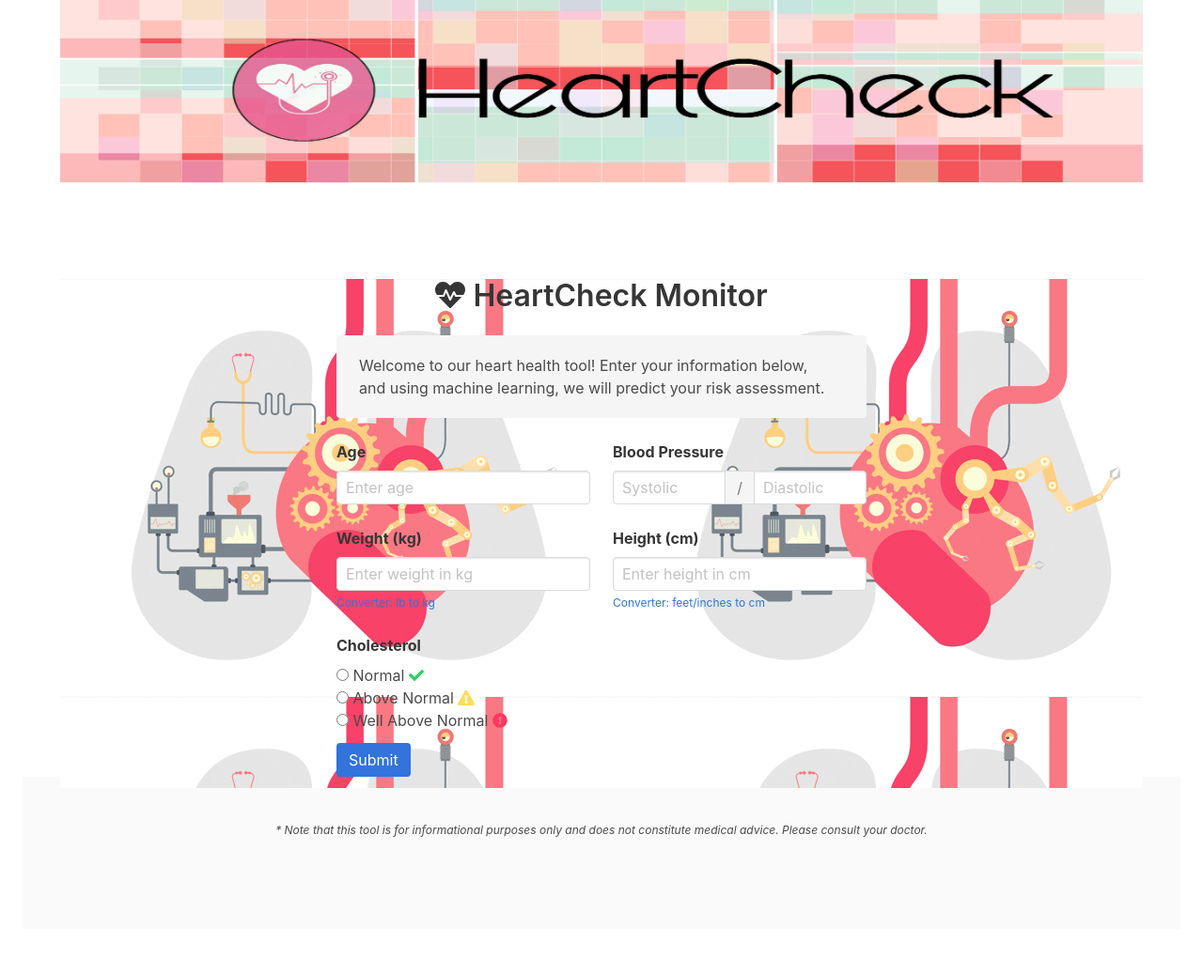
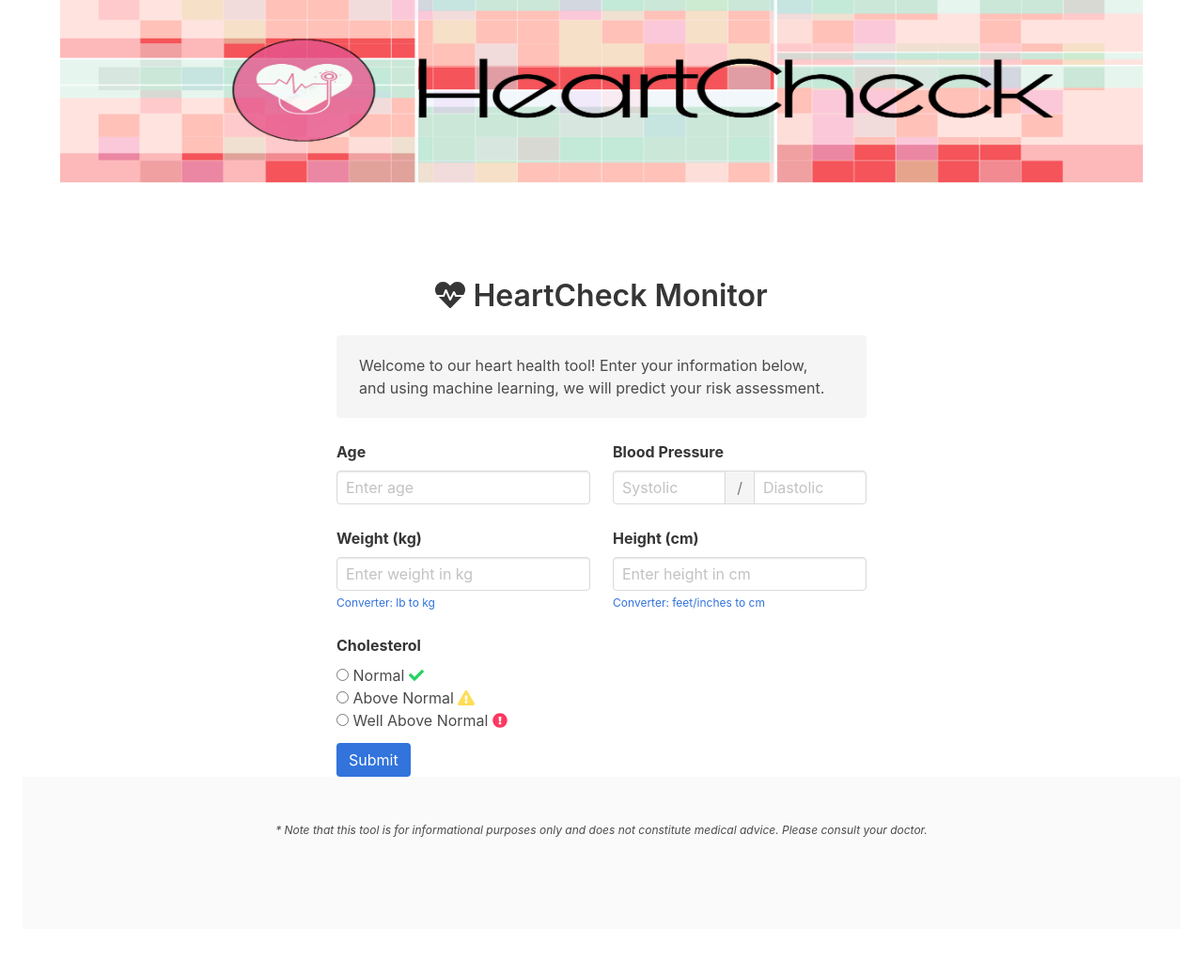
Before and after one commit to vtutti/heartcheck1, a Flask app: page / in a window 1280 px wide. Shown: the part 49-1086 px from the top of the page at 94% size. Run offline with Flask 2, Linux system fonts and the light colour scheme; parts of the project's set-up code (start-up, migrations or seed data) failed here and were passed over; some libraries are stand-ins or nearby versions.

Commit message:
Update layout.html

```diff
--- a/HeartCheck1/templates/layout.html
+++ b/HeartCheck1/templates/layout.html
@@ -31,7 +31,7 @@
   <div
   <section id="img" class="section">
 
-    <div class="container" style="background-image: url('./static/giphy.gif');">
+    <div class="container" >
      <p style="position: absolute;bottom: 50%,top: 50%,transform: translate(-50%,50%);">
       <h1 class="title is-size-3-tablet is-size-4-mobile has-text-centered">
         <i class="fas fa-heartbeat"></i>
```
